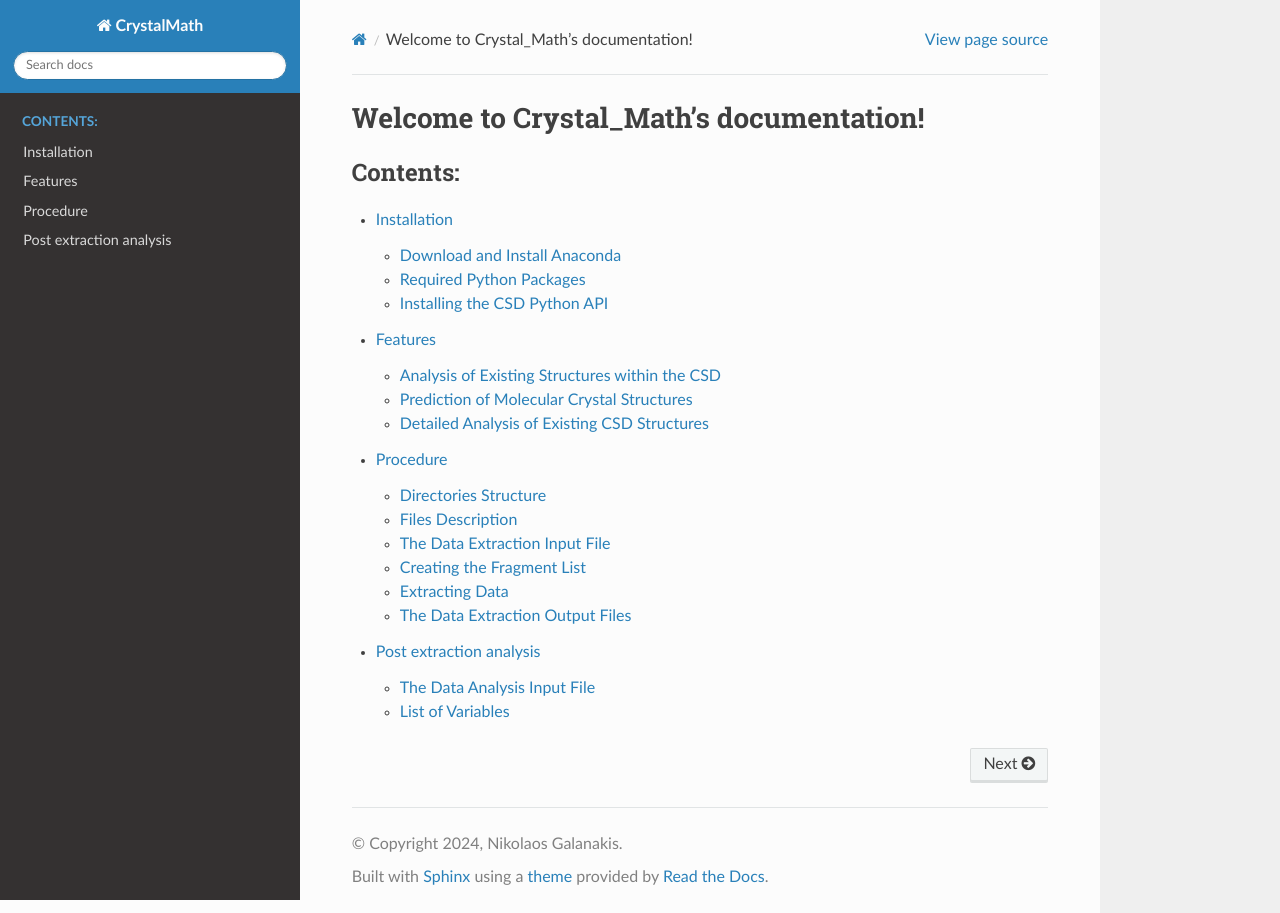
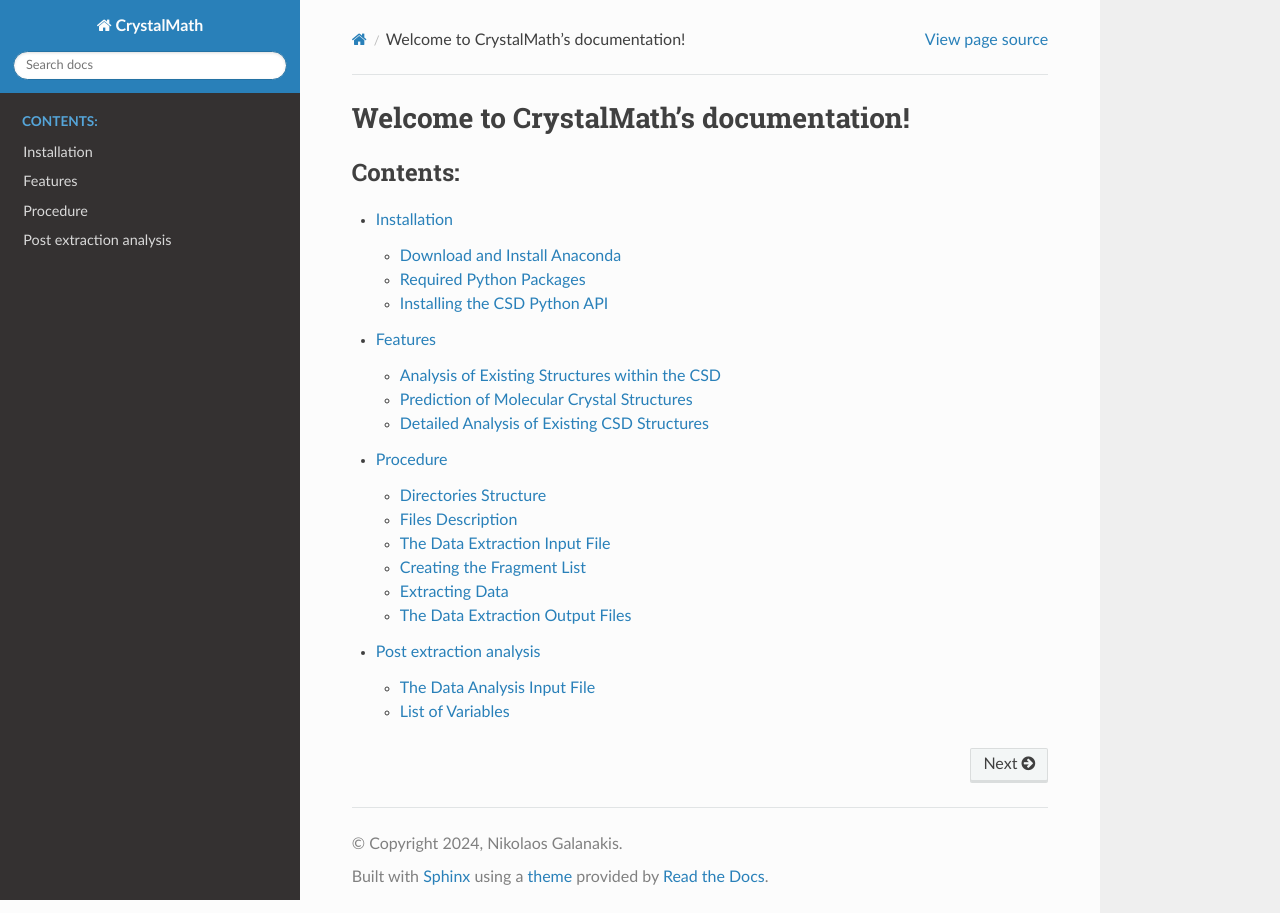
Before and after one commit to nigalanakis/Crystal_Math, a Sphinx documentation site: the page built from docs/source/index.rst, in a window 1280 px wide. Built offline with Sphinx 7.4.7 and the Read the Docs theme 2.0.0, drawn with Linux system fonts in a browser that asks for light colours.

Commit message:
Update index.rst

```diff
--- a/docs/source/index.rst
+++ b/docs/source/index.rst
@@ -3,7 +3,7 @@
    You can adapt this file completely to your liking, but it should at least
    contain the root `toctree` directive.
 
-Welcome to Crystal_Math's documentation!
+Welcome to CrystalMath's documentation!
 ========================================
 
 .. toctree::
```
